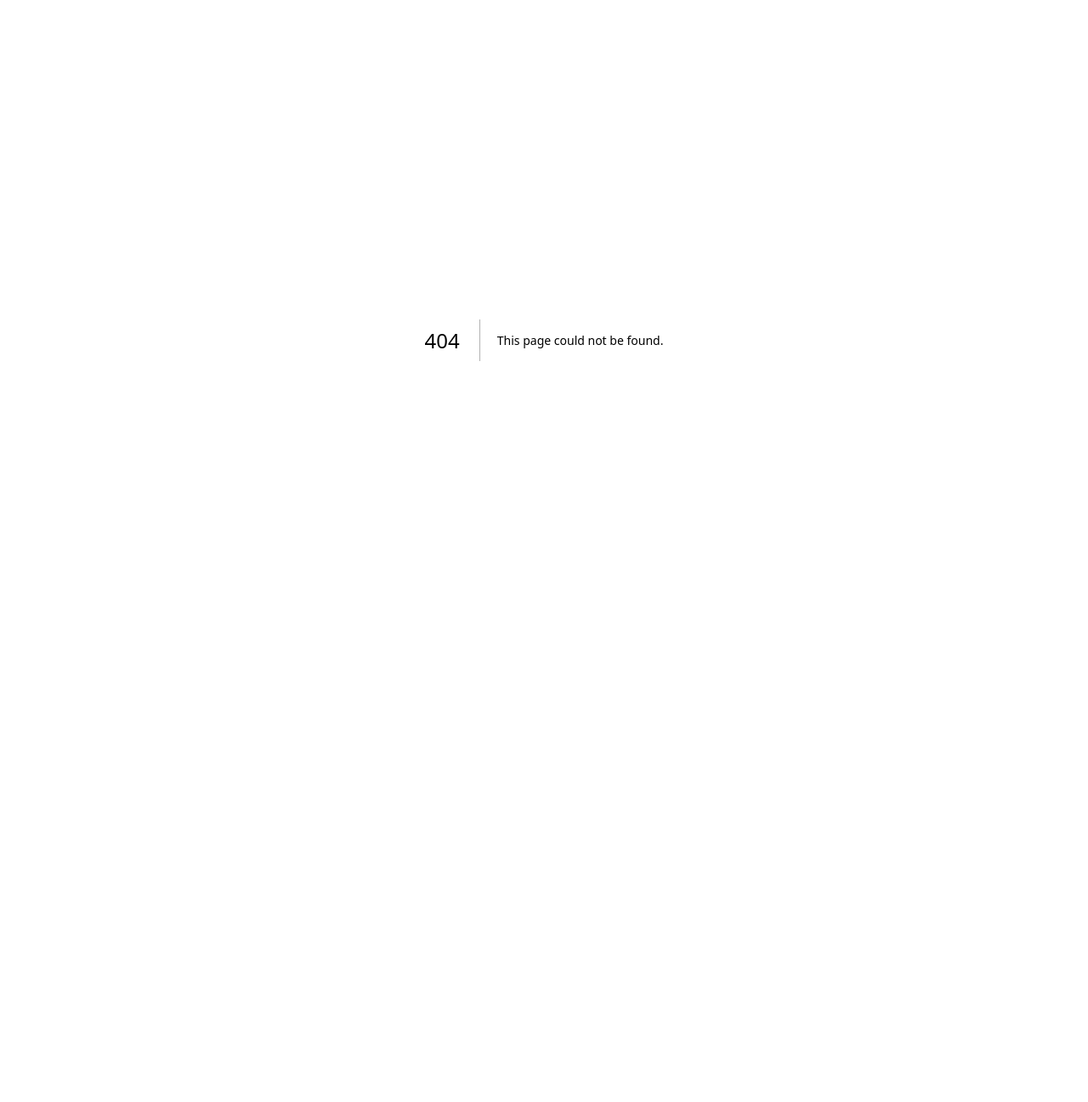
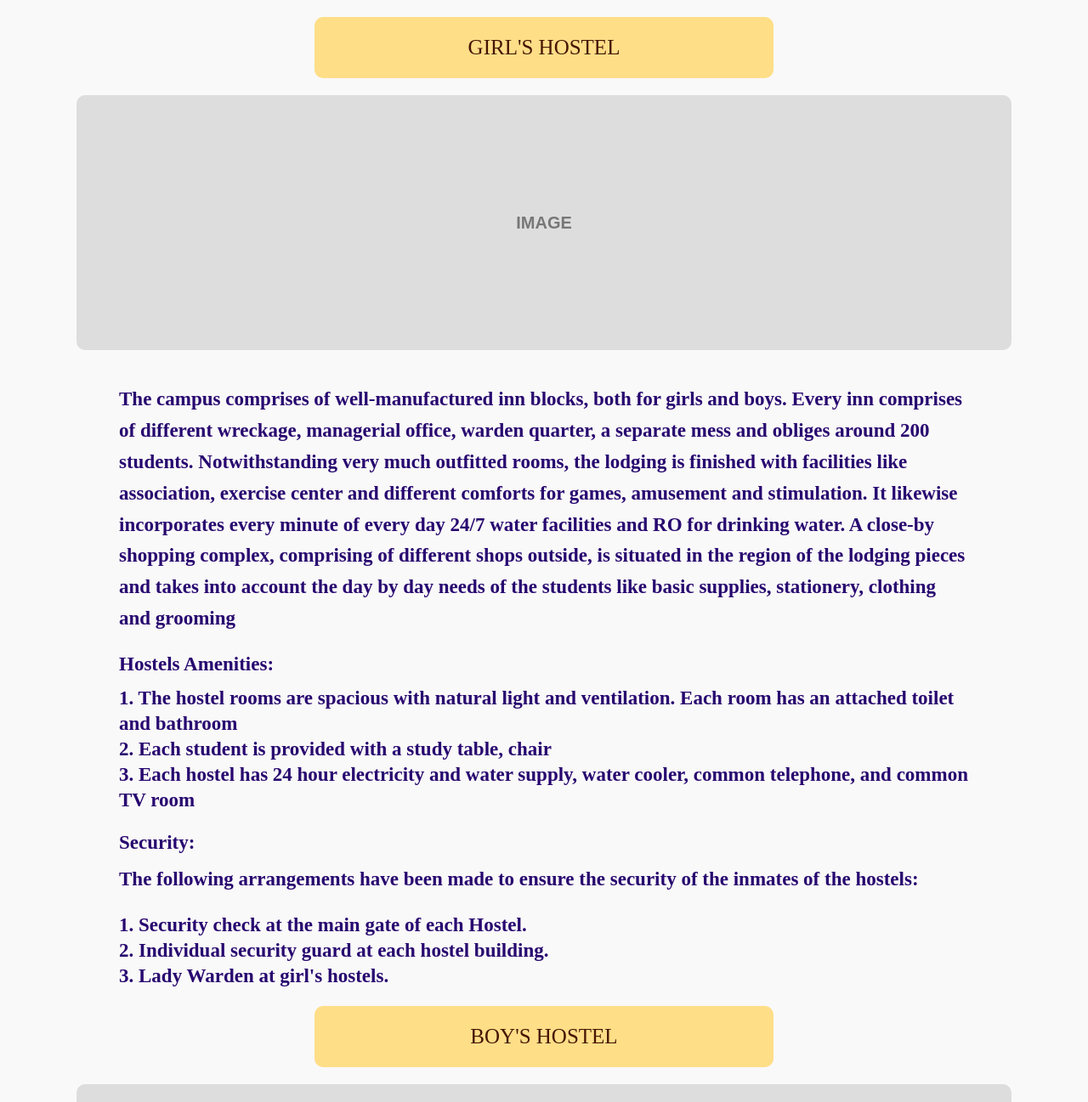
Before and after one commit to Aaditya-T/bbit-website, a Next.js app: page /hostel in a window 1280 px wide. Before the commit this address had no page. Shown: the top 1297 px of the page at 85% size. Before the commit the page ends 800 px from the top, so only its background shows below. Built offline with nearby package versions, Linux system fonts and the light colour scheme.

Commit message:
hostel main content

```diff
--- /dev/null
+++ b/pages/hostel.js
@@ -0,0 +1,63 @@
+
+const hostel = () => {
+    return(
+    <div className="hostelcontainer">
+      <div className="hostelheader">
+        <h1>GIRL'S HOSTEL</h1>
+      </div>
+      <div className="hostelimageContainer">
+        <div className="hostelimagePlaceholder">IMAGE</div>
+      </div>
+      <div className="hostelcontent">
+        <p>
+        The campus comprises of well-manufactured inn blocks, both for girls and boys. Every inn comprises of different wreckage, managerial office, warden quarter, a separate mess and obliges around 200 students. Notwithstanding very much outfitted rooms, the lodging is finished with facilities like association, exercise center and different comforts for games, amusement and stimulation. It likewise incorporates every minute of every day 24/7 water facilities and RO for drinking water. A close-by shopping complex, comprising of different shops outside, is situated in the region of the lodging pieces and takes into account the day by day needs of the students like basic supplies, stationery, clothing and grooming
+
+        </p>
+        <h2>Hostels Amenities:</h2>
+        <ol>
+          <li>1. The hostel rooms are spacious with natural light and ventilation. Each room has an attached toilet and bathroom</li>
+          <li>2. Each student is provided with a study table, chair</li>
+          <li>3. Each hostel has 24 hour electricity and water supply, water cooler, common telephone, and common TV room</li>
+        </ol>
+        <h2>Security:</h2>
+        <p>
+        The following arrangements have been made to ensure the security of the inmates of the hostels:
+        </p>
+        <ol>
+          <li>1. Security check at the main gate of each Hostel.</li>
+          <li>2. Individual security guard at each hostel building.</li>
+          <li>3. Lady Warden at girl's hostels.</li>
+        </ol>
+      </div>
+      <div className="hostelheader">
+        <h1>BOY'S HOSTEL</h1>
+      </div>
+      <div className="hostelimageContainer">
+        <div className="hostelimagePlaceholder">IMAGE</div>
+      </div>
+      <div className="hostelcontent">
+        <p>
+        The campus comprises of well-manufactured inn blocks, both for girls and boys. Boy's inn comprises of different wreckage, managerial office, warden quarter, a mess and obliges around 290 students. Notwithstanding very much outfitted rooms, the lodging is finished with facilities like association, different comforts for games. It likewise incorporates every minute of every day 24/7 hot & cold water facilities and drinking water. A close-by shopping complex, comprising of different shops outside, is situated in the region of the lodging pieces and takes into account the day by day needs of the students like basic supplies, stationery, clothing and grooming.
+        </p>
+        <h2>Hostels Amenities:</h2>
+        <ol>
+          <li>1. The hostel rooms are spacious with natural light and ventilation.</li>
+          <li>2. Each student is provided with a study table, cupboard, and chair.</li>
+          <li>3. Hostel has 24 hour electricity and water supply, water cooler and common TV room</li>
+        </ol>
+        <h2>Security:</h2>
+        <p>
+        The following arrangements have been made to ensure the security of the inmates of the hostels
+        </p>
+        <ol>
+          <li>1. Security check at the main gate of each Hostel.</li>
+          <li>2. Individual security guard at each hostel building.</li>
+        </ol>
+      </div>
+    </div>
+
+
+
+    );
+}
+export default hostel;
--- a/styles/globals.css
+++ b/styles/globals.css
@@ -3,7 +3,10 @@
 @tailwind utilities;
 
 /* styles/globals.css */
-
+*{
+  margin: 0;
+  padding: 0;
+}
 .container1 {
   position: relative;
   width: 100%;
@@ -307,3 +310,78 @@ li {
 .vision {
   height: 200px;
 }  */
+
+
+.hostelcontainer {
+  padding: 20px;
+  font-family: Arial, sans-serif;
+  background-color: #f9f9f9;
+}
+
+.hostelheader {
+  background-color: #FFDE88;
+  padding: 10px;
+  text-align: center;
+  margin:  0 350px ;
+  border-radius: 10px;
+}
+.hostelheader h1{
+  color: #461502;
+  font-family: Orelega One;
+font-size: 25px;
+font-weight: 400;
+line-height: 52.34px;
+
+}
+
+.hostelimageContainer {
+  display: flex;
+  justify-content: center;
+  margin: 20px 0;
+
+}
+
+.hostelimagePlaceholder {
+  width: 100%;
+  max-width: 1100px;
+  height: 300px;
+  background-color: #ddd;
+  display: flex;
+  justify-content: center;
+  align-items: center;
+  color: #777;
+  font-size: 20px;
+  border-radius: 10px;
+  font: Outfit;
+  font-weight: 600;
+}
+
+.hostelcontent {
+  padding: 20px 120px;
+  color: #27066F;
+  font-family: Outfit;
+ font-size: 23px;
+ font-weight: 600;
+ line-height: 30px;
+ text-align: left;
+}
+
+.hostelcontent p {
+  margin-bottom: 20px;
+  line-height: 1.6;
+}
+
+.hostelcontent h2 {
+  margin-top: 20px;
+  margin-bottom: 10px;
+  color: #27066F;
+}
+
+.hostelcontent ul {
+  list-style-type: disc;
+  margin-left: 20px;
+}
+
+.hostelcontent ul li {
+  margin-bottom: 10px;
+}
```
